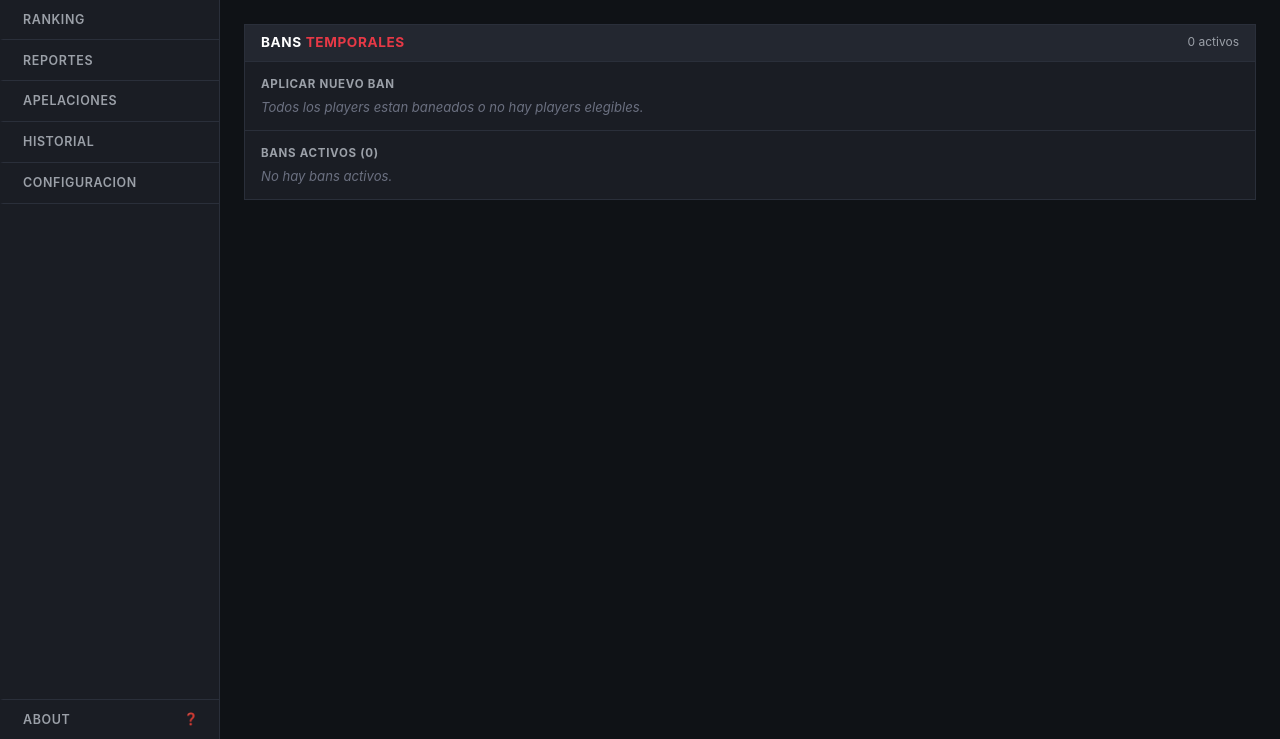
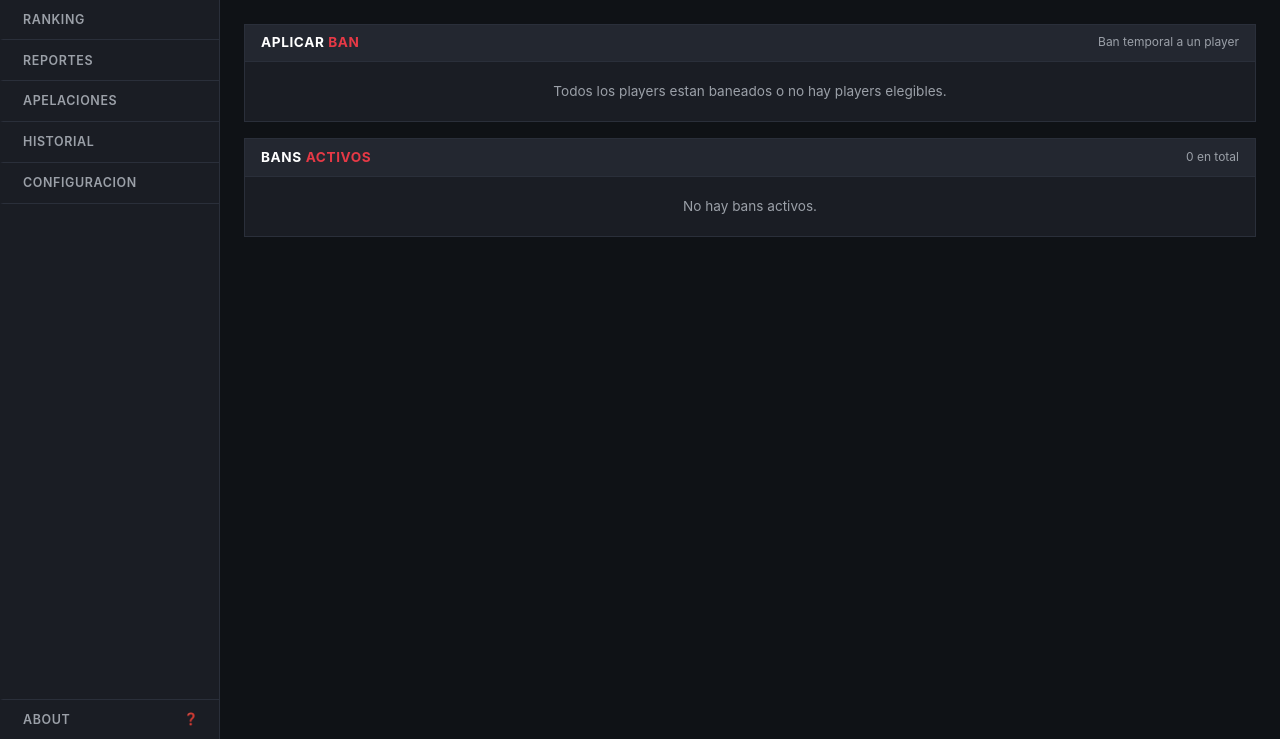
Before and after one commit to marcosfilipich/laggeros, a Python web app: template app/templates/auth/admin_bans.html in a window 1280 px wide. Shown: the part 60-799 px from the top of the page. Run offline with Jinja, Linux system fonts and the light colour scheme; the template is opened without the code that fills it, so the values that code supplies are empty.

Commit message:
Bans page: cleaner layout using form-body + 3 sections
Antes el form tenia estilos inline y los selects/textarea no agarraban
el styling del resto de la app. Ahora usa class='form-body' (igual que
change_password y new_report). Separo en 3 secciones (Aplicar / Activos
/ Historial) en vez de meter todo dentro de un solo section con
report-blocks que descuajaban visualmente.

Co-Authored-By: Claude Opus 4.7 (1M context) <noreply@anthropic.com>

```diff
--- a/app/templates/auth/admin_bans.html
+++ b/app/templates/auth/admin_bans.html
@@ -3,14 +3,11 @@
 {% block content %}
 <div class="section">
     <div class="section-header">
-        <h2>Bans <span class="accent">temporales</span></h2>
-        <span class="section-meta">{{ active_bans|length }} activos</span>
+        <h2>Aplicar <span class="accent">ban</span></h2>
+        <span class="section-meta">Ban temporal a un player</span>
     </div>
-
-    <div class="report-block">
-        <div class="block-title">Aplicar nuevo ban</div>
     {% if bannable %}
-        <form method="post" action="{{ url_for('auth.admin_ban_create') }}" style="display: flex; flex-direction: column; gap: 0.6rem;">
+    <form method="post" action="{{ url_for('auth.admin_ban_create') }}" class="form-body">
         <label>Player
             <select name="user_id" required>
                 <option value="">-- elegir --</option>
@@ -19,6 +16,7 @@
                 {% endfor %}
             </select>
         </label>
+
         <label>Duracion
             <select name="duration_hours" required>
                 {% for h, label in duration_presets %}
@@ -26,21 +24,23 @@
                 {% endfor %}
             </select>
         </label>
-            <label>Motivo
+
+        <label>Motivo <span class="hint">(visible publicamente en el banner)</span>
             <textarea name="reason" required minlength="3" maxlength="500" rows="2" placeholder="Por que lo baneas..."></textarea>
         </label>
-            <button type="submit" class="btn-vote btn-vote-no" style="align-self: flex-start;"
-                    onclick="return confirm('Confirmar ban?');">
-                Aplicar ban
-            </button>
+
+        <button type="submit" onclick="return confirm('Confirmar ban?');">Aplicar ban</button>
     </form>
     {% else %}
-        <div class="empty-inline">Todos los players estan baneados o no hay players elegibles.</div>
+    <div class="empty-state">Todos los players estan baneados o no hay players elegibles.</div>
     {% endif %}
 </div>
 
-    <div class="report-block">
-        <div class="block-title">Bans activos ({{ active_bans|length }})</div>
+<div class="section">
+    <div class="section-header">
+        <h2>Bans <span class="accent">activos</span></h2>
+        <span class="section-meta">{{ active_bans|length }} en total</span>
+    </div>
     {% if active_bans %}
     <table class="standings">
         <thead>
@@ -61,7 +61,7 @@
                 <td style="color: var(--text-secondary);">{{ b.banned_by.nickname }}</td>
                 <td class="center">
                     <form method="post" action="{{ url_for('auth.admin_ban_lift', ban_id=b.id) }}" style="display:inline">
-                            <button type="submit" class="btn-vote btn-vote-yes"
+                        <button type="submit" class="comment-action"
                                 onclick="return confirm('Levantar el ban de {{ b.usuario.nickname }}?');">
                             Levantar
                         </button>
@@ -72,13 +72,16 @@
         </tbody>
     </table>
     {% else %}
-        <div class="empty-inline">No hay bans activos.</div>
+    <div class="empty-state">No hay bans activos.</div>
     {% endif %}
 </div>
 
 {% if history %}
-    <div class="report-block">
-        <div class="block-title">Historial (ultimos 20)</div>
+<div class="section">
+    <div class="section-header">
+        <h2>Historial</h2>
+        <span class="section-meta">Ultimos 20</span>
+    </div>
     <table class="standings">
         <thead>
             <tr>
@@ -101,5 +104,4 @@
     </table>
 </div>
 {% endif %}
-</div>
 {% endblock %}
```
Lines whose indentation alone changed are shown as unchanged.
